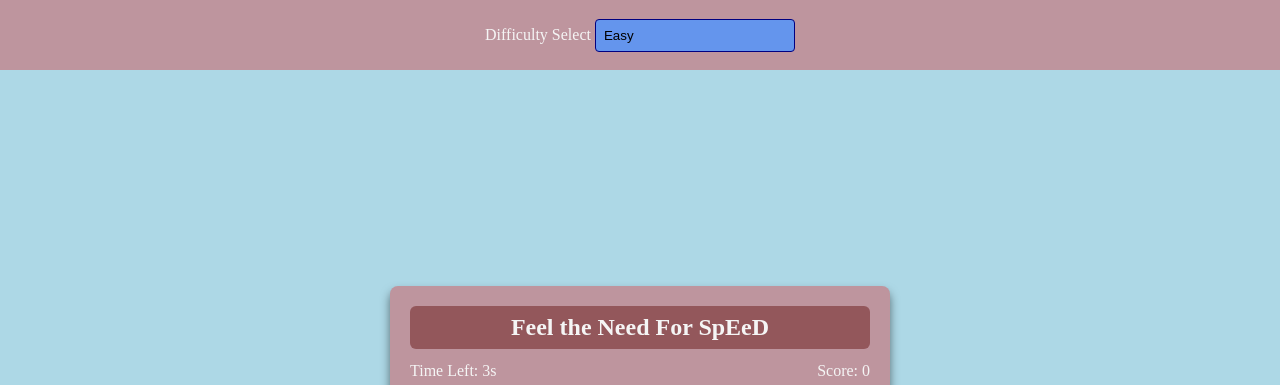
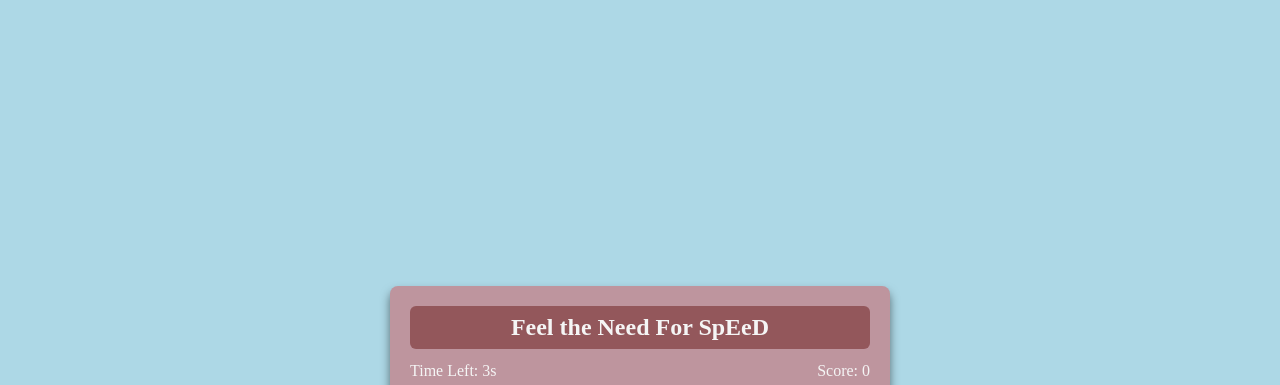
Before and after one commit to jordanoboyle/LetsMakeTypingGame, a plain HTML site: page index.html in a window 1280 px wide. Both pictures are taken after a click on the button 53 px from the left and 755 px from the top of the page. Shown: the top 385 px of the page. Drawn offline with Linux system fonts and the light colour scheme; no server answers; a web font is replaced by a local one.

Commit message:
sub dynamic difficulty selection, logs to console currently.

```diff
--- a/index.html
+++ b/index.html
@@ -14,7 +14,7 @@
     <i class="fas fa-cog"></i>
   </button>
 
-  <div id="settins" class="settings">
+  <div id="settings" class="settings">
     <form action="" id="settings-form">
       <label for="difficulty">Difficulty Select</label>
       <select name="" id="difficulty">
--- a/script.js
+++ b/script.js
@@ -41,6 +41,9 @@ let score = 0;
 
 //Initialize time
 let time = 10;
+
+//Initialize Difficulty
+let difficulty = 'medium';
 
 // //Initialize random word
 // let randWordAPI;
@@ -112,6 +115,8 @@ function gameOver() {
 updateWordToDOM();
 
 //Event Listeners
+
+//TYPING
 text.addEventListener('input', e => {
   const insertedText = e.target.value;
   // console.log(insertedText);
@@ -129,3 +134,14 @@ text.addEventListener('input', e => {
     updateTime();
   }
 });
+
+//SETTINGS BUTTON CLICK
+settingsBtn.addEventListener('click', () =>
+  settings.classList.toggle('hide'));
+
+//SETTINGS SELECTION
+settingsForm.addEventListener('change', e => {
+  difficulty = e.target.value;
+
+  console.log(difficulty);
+});
```
